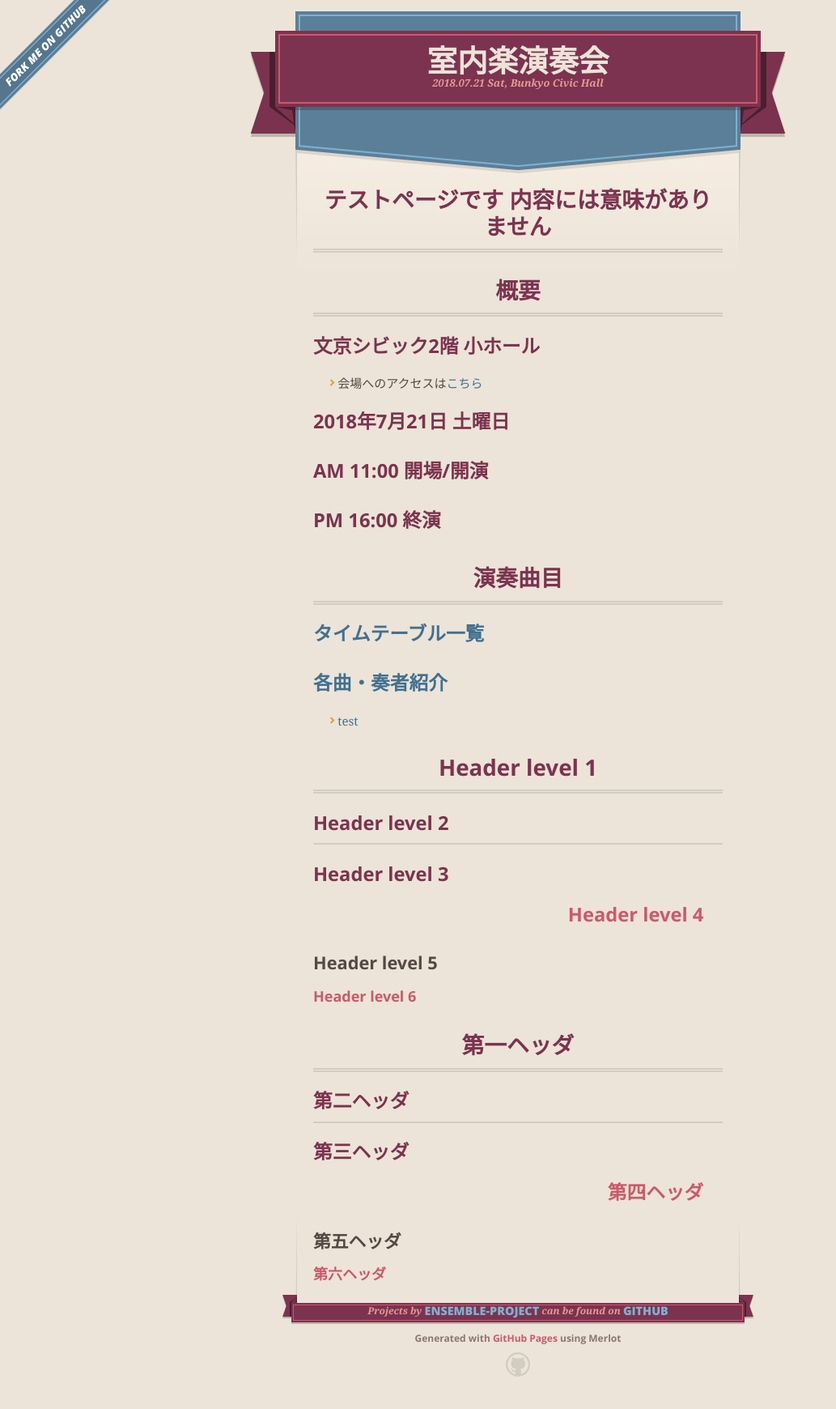
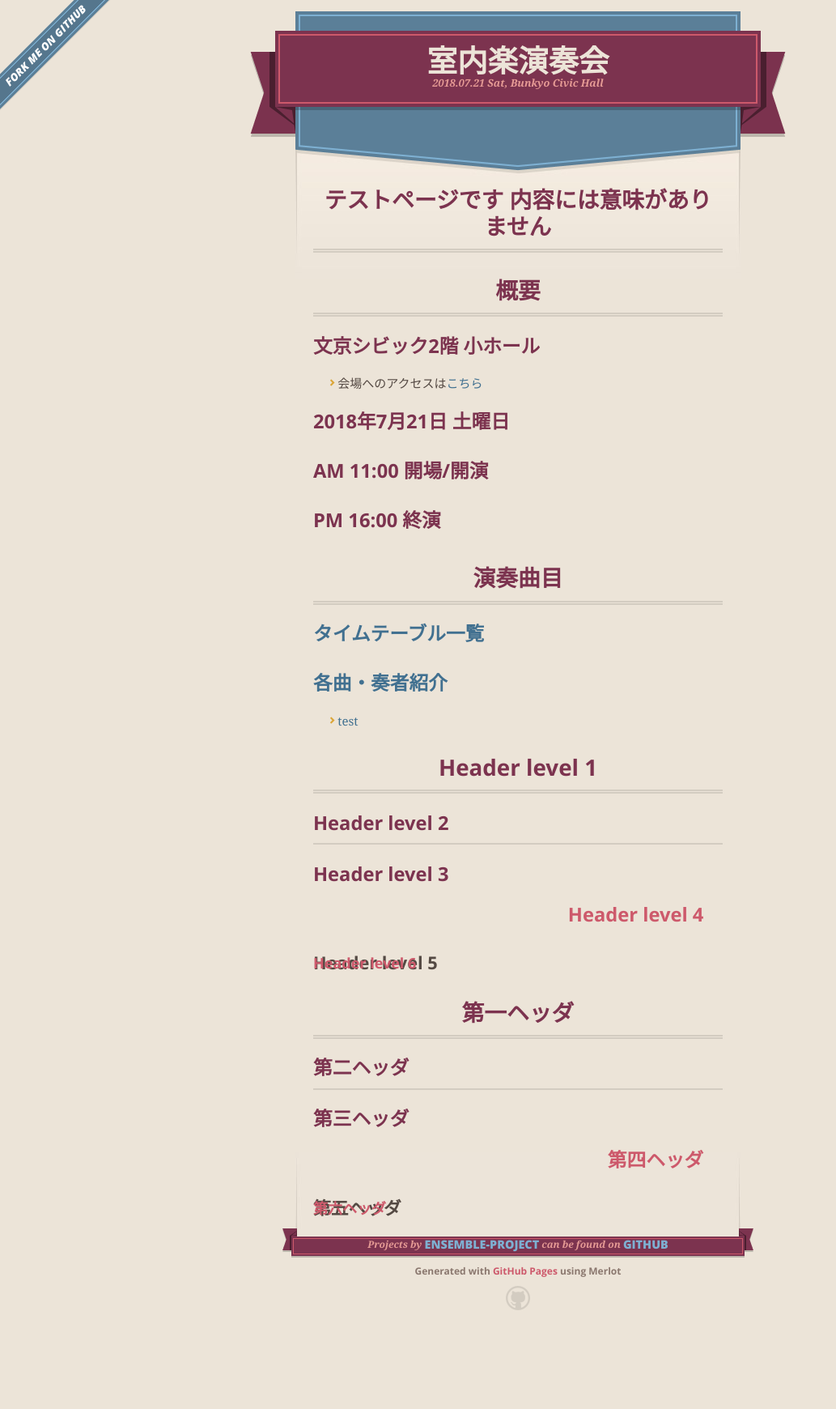
Before and after one commit to Ensemble-Project/Ensemble-Project.github.io, a Jekyll site: the page built from index.md, in a window 1280 px wide. Shown: the whole page at 81% size, without its empty margins (0-1033 px from the left). Built offline with Jekyll 4.4.1, drawn with Linux system fonts in a browser that asks for light colours; our own code applies the rules of GitHub Pages for plain Markdown files; after the commit the page ends 1658 px from its top, so only the background shows below that.

Commit message:
margin fix

```diff
--- a/_sass/screen.scss
+++ b/_sass/screen.scss
@@ -570,5 +570,6 @@ dd p:first-child {
 .header-level-6 {
   margin: .6em 0;
   font-size: 1.2em;
+  margin: -40px 0 10px;
   color: #cd596b;
 }
```
